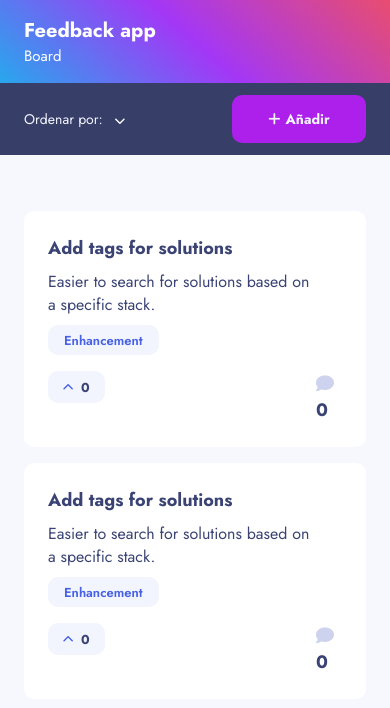
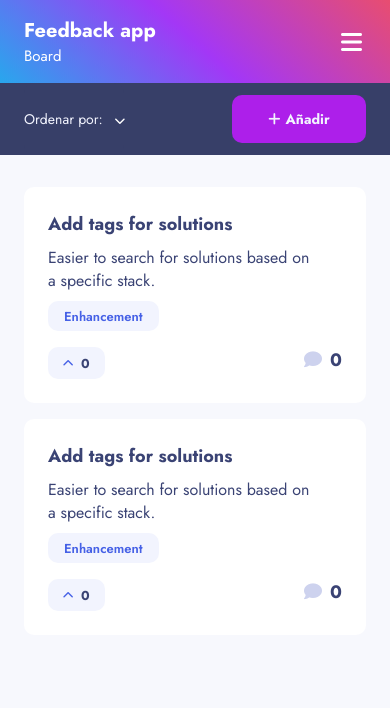
Before and after one commit to ArzCorp/feedback-web-app, a Next.js app: page /desktop in a window 390 px wide. Shown: the top 708 px of the page. Built offline with nearby package versions, Linux system fonts and the light colour scheme.

Commit message:
📱 added responsive in desktop page

```diff
--- a/src/pages/desktop.js
+++ b/src/pages/desktop.js
@@ -7,21 +7,36 @@ import Image from 'next/image'
 import emptyListImage from 'assets/empty-list-image.png'
 
 import styles from 'styles/pages/desktop.module.css'
-import { STATUS, TAGS } from 'utils/mock'
 import { useState } from 'react'
 import FeedbackCard from 'components/FeedbackCard'
 import Roadmap from 'components/Roadmap'
 import TagList from 'components/TagList'
 
 export default function Desktop() {
+	const [toggleMenu, setToggleMenu] = useState(false)
 	const [feedbacks, setFeedbacks] = useState([{}])
+
+	const menuIcon = toggleMenu ? 'fa-solid fa-xmark' : 'fa-solid fa-bars'
+	const isOpenMenu = toggleMenu ? styles.desktopMenuActive : ''
 
 	return (
 		<Layout twoColumns>
 			<section className={styles.desktopSidebar}>
 				<header className={styles.desktopLogo}>
-					<h2>Feedback app</h2>
-					<p className="text-small">Board</p>
+					<div>
+						<h2>Feedback app</h2>
+						<p className="text-small">Board</p>
+					</div>
+					<i
+						className={menuIcon}
+						onClick={() => setToggleMenu(!toggleMenu)}
+					></i>
+					<div className={`${styles.desktopMenu} ${isOpenMenu}`}>
+						<div className={styles.desktopMenuContainer}>
+							<TagList />
+							<Roadmap />
+						</div>
+					</div>
 				</header>
 				<TagList className={styles.desktopTags} id="desktopTagList" />
 				<Roadmap className={styles.desktopRoadMap} />
--- a/src/styles/components/feedbackCard.module.css
+++ b/src/styles/components/feedbackCard.module.css
@@ -27,6 +27,7 @@
 	grid-row: 1 / 3;
 	grid-column: 3 / 4;
 	display: grid;
+	grid-template-columns: repeat(2, max-content);
 	place-items: center;
 	justify-content: flex-end;
 }
--- a/src/styles/pages/desktop.module.css
+++ b/src/styles/pages/desktop.module.css
@@ -16,6 +16,37 @@
 	padding: 24px;
 	padding-top: 62px;
 	min-height: 137px;
+	display: flex;
+	align-items: center;
+	justify-content: space-between;
+}
+
+.desktopLogo i {
+	font-size: 24px;
+	transition: all;
+	transition-duration: 0.3s;
+}
+
+.desktopMenu {
+	min-height: 100vh;
+	background-color: rgba(0, 0, 0, 0.5);
+	position: absolute;
+	top: 83px;
+	bottom: 0;
+	right: 0;
+	z-index: 60;
+	display: none;
+}
+
+.desktopMenuContainer {
+	width: 72.27%;
+	min-height: 100%;
+	background-color: var(--light-white-color);
+	padding: 24px;
+	margin-left: auto;
+	display: flex;
+	flex-direction: column;
+	gap: 24px;
 }
 
 .desktopFeedbackListEmpty {
@@ -43,7 +74,7 @@
 
 .desktopFeedbackList {
 	display: grid;
-	margin-top: 24px;
+	padding-top: 24px;
 	gap: 16px;
 }
 
@@ -90,6 +121,10 @@
 		min-height: 72px;
 	}
 
+	.desktopMenuActive {
+		display: block;
+	}
+
 	.desktopFeedbackList {
 		padding: 32px 24px;
 	}
```
